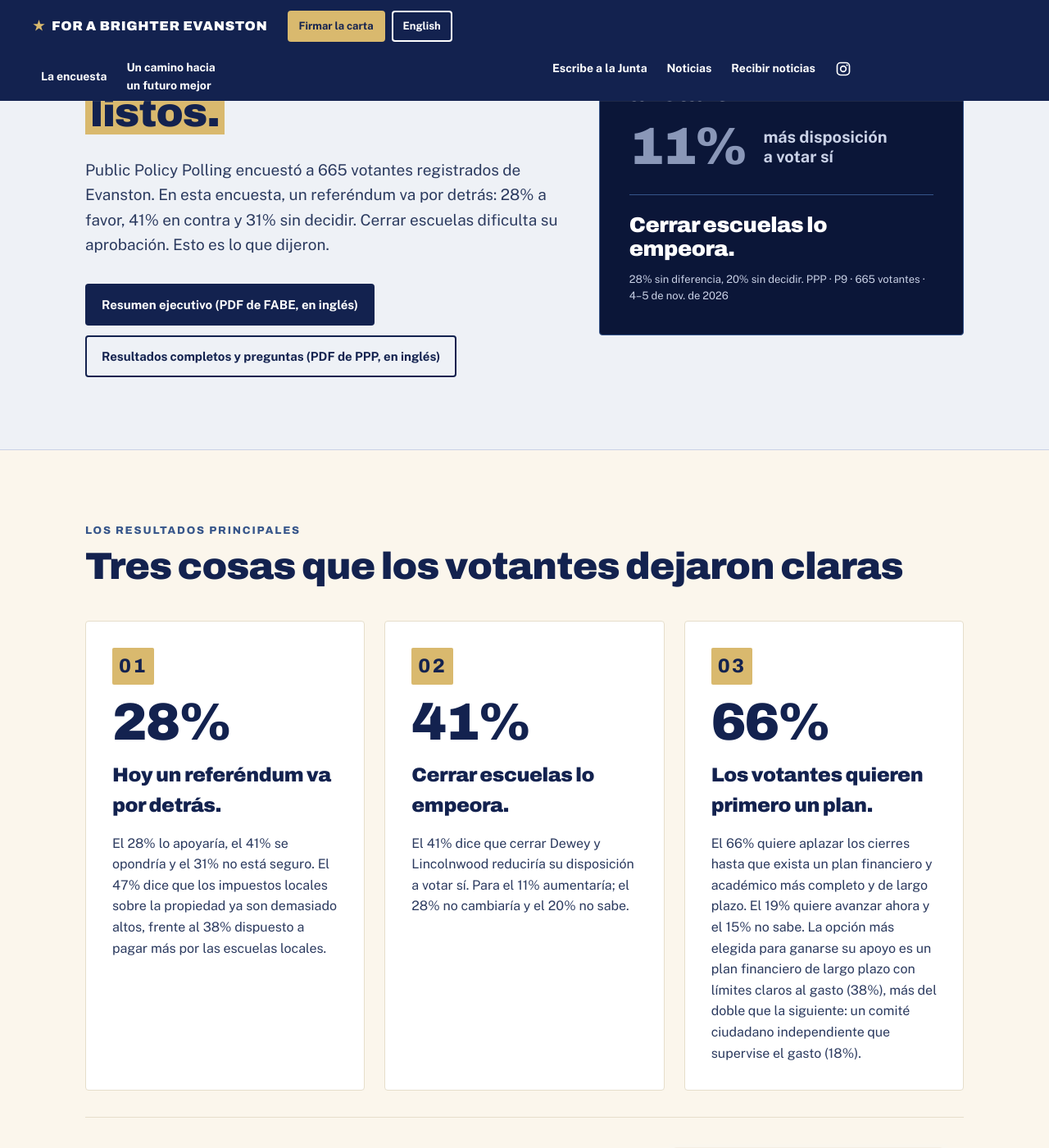
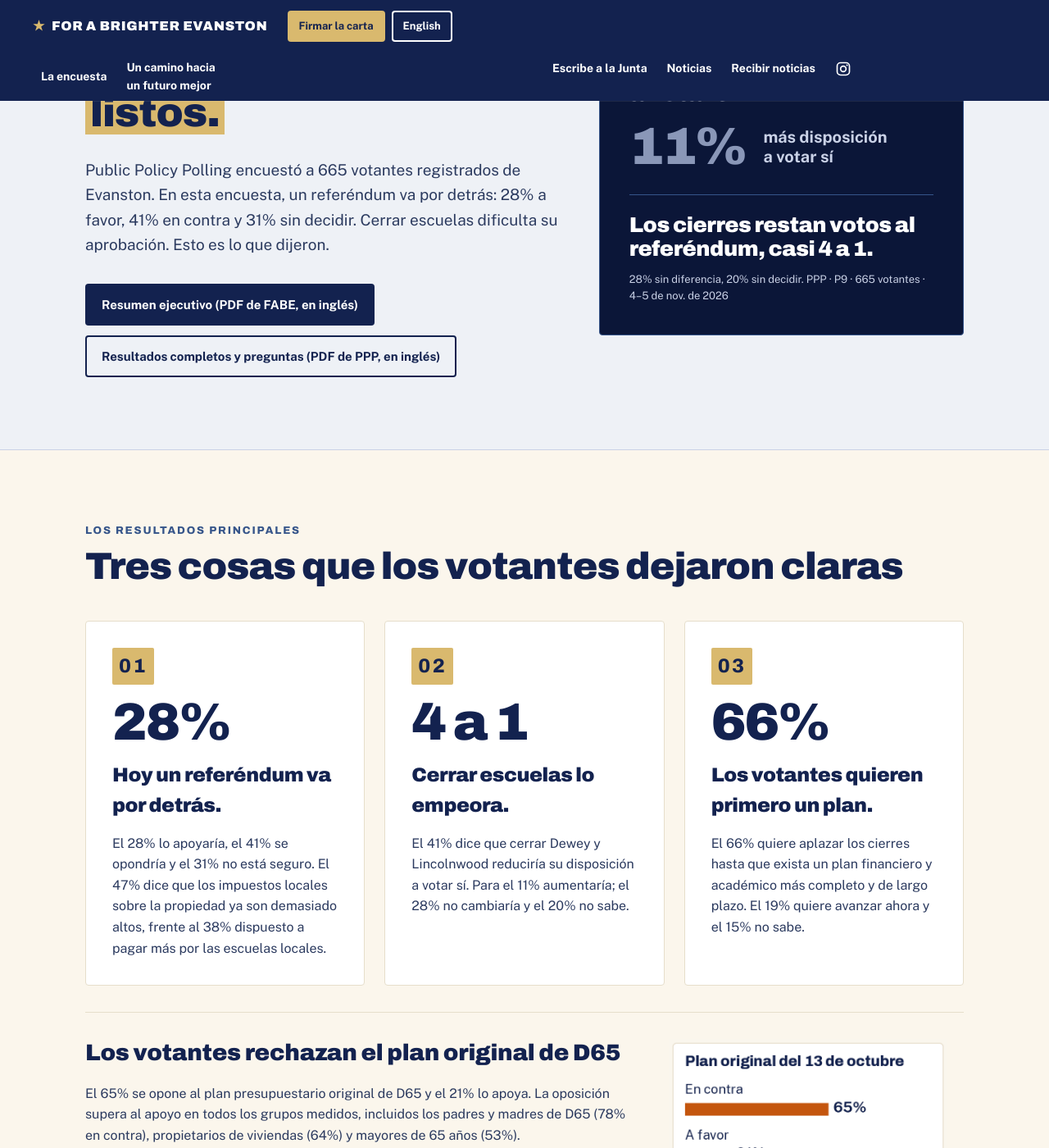
Before and after one commit to germanespinosa/for-a-brighter-evanston, a Jekyll site: the page built from es/encuesta/index.html, in a window 1280 px wide and 1400 px high, scrolled down 420 px. Shown: the whole window at 82% size. Built offline with Jekyll 4.4.1, drawn with Linux system fonts in a browser that asks for light colours; some of the changed text lies outside the part shown.

Commit message:
Sandbox poll-model-release: requested voter-poll text updates
Requested by German Espinosa in DM: TEXT ONLY updates to voter-poll and Spanish encuesta; preserve listed copy, figures, charts, styles, highlights and layout. Apply specified labels, remove duplicate copy, add trust eyebrow and footer hashtag; scope Nov16 banner/footer text to these two routes. Keep [TIME], [LOCATION] and rally placeholders visibly unresolved. Separate Poll Results pages unchanged. Preview only, no live publication or vote.

```diff
--- a/_includes/alert-bar.html
+++ b/_includes/alert-bar.html
@@ -4,8 +4,8 @@
 <aside class="alert-bar" aria-label="{{ ev[page.lang].eyebrow }}">
   <div class="container alert-bar__inner">
     <p class="alert-bar__text">
-      <span class="alert-bar__long">{{ ev[page.lang].bar_long }}</span>
-      <span class="alert-bar__short" aria-hidden="true">{{ ev[page.lang].bar_short }}</span>
+      <span class="alert-bar__long">{% if page.url == '/home/voter-poll/' or page.url == '/es/encuesta/' %}{% if page.lang == 'es' %}VOTACIÓN DE LA JUNTA · LUNES, 16 DE NOVIEMBRE · [TIME] · [LOCATION]{% else %}BOARD VOTE · MONDAY, NOV. 16 · [TIME] · [LOCATION]{% endif %}{% else %}{{ ev[page.lang].bar_long }}{% endif %}</span>
+      <span class="alert-bar__short" aria-hidden="true">{% if page.url == '/home/voter-poll/' or page.url == '/es/encuesta/' %}{% if page.lang == 'es' %}VOTACIÓN DE LA JUNTA · LUNES, 16 DE NOVIEMBRE · [TIME] · [LOCATION]{% else %}BOARD VOTE · MONDAY, NOV. 16 · [TIME] · [LOCATION]{% endif %}{% else %}{{ ev[page.lang].bar_short }}{% endif %}</span>
     </p>
     <a class="alert-bar__link" href="{{ ev.details_url }}" target="_blank" rel="noopener">{{ t.nav.details }}</a>
   </div>
--- a/_includes/footer.html
+++ b/_includes/footer.html
@@ -1,7 +1,7 @@
 {%- assign t = site.data.i18n[page.lang] -%}
 <footer class="site-footer">
   <div class="container site-footer__inner">
-    <p class="site-footer__brand"><span aria-hidden="true">★</span> For A Brighter Evanston</p>
+    <p class="site-footer__brand"><span aria-hidden="true">★</span> For A Brighter Evanston{% if page.url == '/home/voter-poll/' or page.url == '/es/encuesta/' %} #ForABrighterEvanston{% endif %}</p>
     <ul class="site-footer__links">
       <li>{{ t.footer.contact }}: <a href="mailto:{{ site.links.email }}">{{ site.links.email }}</a></li>
       <li><a href="{{ site.links.instagram }}" target="_blank" rel="noopener">Instagram @forabrighterevanston</a></li>
--- a/es/encuesta/index.html
+++ b/es/encuesta/index.html
@@ -15,7 +15,7 @@ share_image: "/assets/img/share-poll-nov2026-es-38bd203aa9.png"
 <div class="rp-hero-grid rp-container rp-s003">
 <div class="rp-hero-copy rp-s004">
 <nav aria-label="Ruta de navegación" class="rp-s005"><a class="rp-s006" href="{{ '/es/' | relative_url }}">Inicio</a> <span aria-hidden="true">›</span> <span class="rp-s007">La encuesta</span></nav>
-<div class="rp-s008"><p class="eyebrow eyebrow--gold">Encuesta · 665 votantes de Evanston · Nov. 2026</p></div>
+<div class="rp-s008"><p class="eyebrow eyebrow--gold">Encuesta · 665 votantes de Evanston · 4–5 de nov. de 2026</p></div>
 <h1 class="rp-headline rp-s011">D65 cuenta con un referéndum. <mark class="rp-highlight">Los votantes aún no están listos.</mark></h1>
 <p class="rp-s013">Public Policy Polling encuestó a 665 votantes registrados de Evanston. En esta encuesta, un referéndum va por detrás: 28% a favor, 41% en contra y 31% sin decidir. Cerrar escuelas dificulta su aprobación. Esto es lo que dijeron.</p>
 <div class="rp-s014">
@@ -36,7 +36,7 @@ share_image: "/assets/img/share-poll-nov2026-es-38bd203aa9.png"
 </div>
 </div>
 <div class="rp-s025">
-<p class="rp-s026">Cerrar escuelas lo empeora.</p>
+<p class="rp-s026">Los cierres restan votos al referéndum, casi 4 a 1.</p>
 <p class="rp-s028">28% sin diferencia, 20% sin decidir. PPP · P9 · 665 votantes · 4–5 de nov. de 2026</p>
 </div>
 </div>
@@ -56,7 +56,7 @@ share_image: "/assets/img/share-poll-nov2026-es-38bd203aa9.png"
 </article>
 <article class="rp-s034">
 <span class="rp-s035">02</span>
-<div class="rp-s036">41%</div>
+<div class="rp-s036">4 a 1</div>
 <h3 class="rp-s037">Cerrar escuelas lo empeora.</h3>
 <p class="rp-s038">El 41% dice que cerrar Dewey y Lincolnwood reduciría su disposición a votar sí. Para el 11% aumentaría; el 28% no cambiaría y el 20% no sabe.</p>
 </article>
@@ -64,7 +64,7 @@ share_image: "/assets/img/share-poll-nov2026-es-38bd203aa9.png"
 <span class="rp-s035">03</span>
 <div class="rp-s036">66%</div>
 <h3 class="rp-s037">Los votantes quieren primero un plan.</h3>
-<p class="rp-s038">El 66% quiere aplazar los cierres hasta que exista un plan financiero y académico más completo y de largo plazo. El 19% quiere avanzar ahora y el 15% no sabe. La opción más elegida para ganarse su apoyo es un plan financiero de largo plazo con límites claros al gasto (38%), más del doble que la siguiente: un comité ciudadano independiente que supervise el gasto (18%).</p>
+<p class="rp-s038">El 66% quiere aplazar los cierres hasta que exista un plan financiero y académico más completo y de largo plazo. El 19% quiere avanzar ahora y el 15% no sabe.</p>
 </article>
 </div>
 
@@ -78,7 +78,7 @@ share_image: "/assets/img/share-poll-nov2026-es-38bd203aa9.png"
 <p class="rp-s044">de los votantes encuestados<br/>no tiene hijos en D65</p>
 </div>
 <div class="rp-audience-copy rp-s045">
-<h2 class="rp-s046">No se trata solo de las familias de D65</h2>
+<h2 class="rp-s046">No se trata solo de las familias de D65.</h2>
 <div class="rp-audience-stats rp-s048">
 <div class="rp-s049">
 <div class="rp-s050">62% <span class="rp-s051">frente a 23%</span></div>
@@ -89,7 +89,7 @@ share_image: "/assets/img/share-poll-nov2026-es-38bd203aa9.png"
 <p class="rp-s052">Prefieren aplazar los cierres</p>
 </div>
 </div>
-<p>El 78% de los votantes encuestados no tiene hijos en una escuela de D65. Se oponen al plan por 62% frente a 23%, y prefieren aplazar los cierres por 62% frente a 20%.</p></div>
+</div>
 </div>
 </section>
 
@@ -97,7 +97,8 @@ share_image: "/assets/img/share-poll-nov2026-es-38bd203aa9.png"
 <div aria-label="Respuestas positivas y negativas: administración del dinero 22% y 65%; confianza en la Junta 25% y 64%; escuchó a la comunidad 24% y 53%; dirección correcta 10% y 62%." class="rp-container rp-s053">
 <div class="rp-s054">
 
-<h2 class="rp-s055">La confianza es el obstáculo</h2>
+<p class="rp-s031">LA CONFIANZA ES EL OBSTÁCULO</p>
+<h2 class="rp-s055">Sin referéndum no hay solución. Sin confianza no hay referéndum. Cerrar escuelas rompe esa confianza.</h2>
 <div class="rp-s057">
 <span class="rp-s058"><span class="rp-s059"></span>Positiva</span>
 <span class="rp-s058"><span class="rp-s060"></span>Sin decidir</span>
@@ -188,8 +189,8 @@ share_image: "/assets/img/share-poll-nov2026-es-38bd203aa9.png"
 </div>
 <div class="rp-s119">
 <svg aria-hidden="true" fill="none" height="32" stroke="#D9B96E" stroke-width="2" viewBox="0 0 24 24" width="32"><rect height="16" rx="1" width="18" x="3" y="5"></rect><path d="M3 10h18M8 3v4M16 3v4"></path></svg>
-<h3 class="rp-s116">Venga el lunes 9 de noviembre.</h3>
-<p class="rp-s120"><strong>Venga el lunes 9 de noviembre.</strong> Concentración a las 4 p. m.; reunión de la Junta a las 5 p. m., Joseph E. Hill Early Childhood Center, 1500 McDaniel Ave.</p>
+<h3 class="rp-s116">Esté presente el lunes 16 de noviembre.</h3>
+<p class="rp-s120"><strong>[Rally details if any.]</strong> Reunión de la Junta a las [TIME], [LOCATION].</p>
 
 </div>
 <div class="rp-s115">
```
Also changed, not shown: home/voter-poll/index.html (+10 -9 lines).
